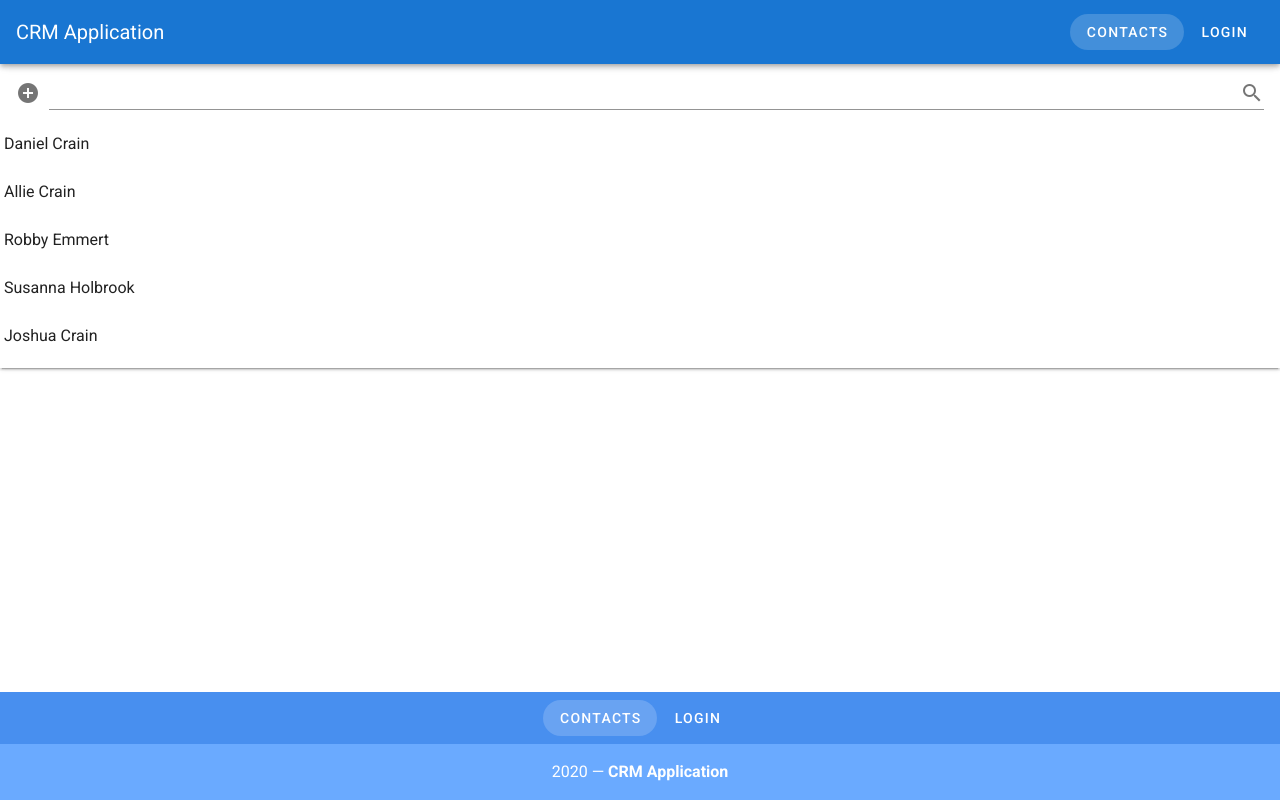
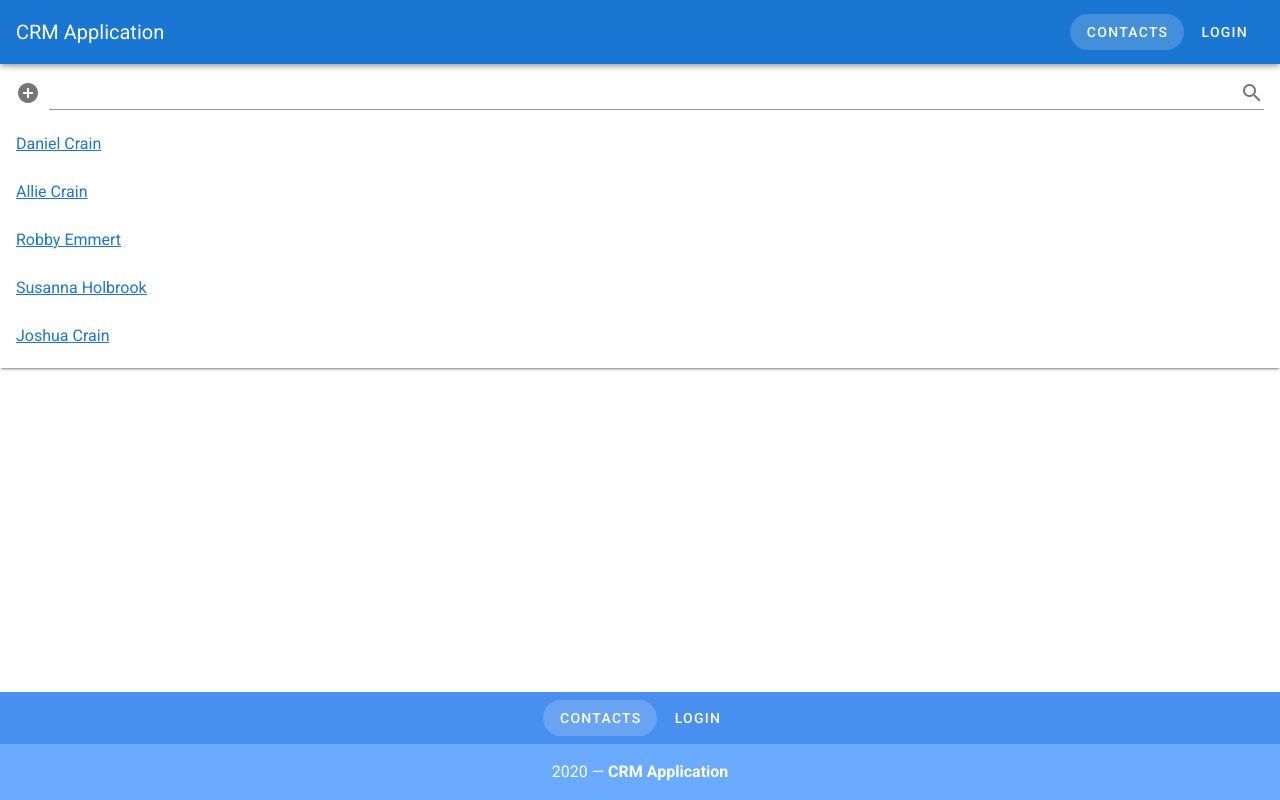
Before and after one commit to bluevision/vue-crm, a Vue app: page / in a window 1280 px wide. Built offline with nearby package versions, Linux system fonts and the light colour scheme; data requests are answered from the project's data file.

Commit message:
Added contact profile to show contact details

```diff
--- a/db.json
+++ b/db.json
@@ -4,27 +4,32 @@
     {
         "id": "1",
         "firstName": "Daniel",
-        "lastName": "Crain"
+        "lastName": "Crain",
+        "email": "bluevision97@gmail.com"
     },
     {
         "id": "2",
         "firstName": "Allie",
-        "lastName": "Crain"
+        "lastName": "Crain",
+        "email": "myautumnsbreeze@gmail.com"
     },
     {
         "id": "3",
         "firstName": "Robby",
-        "lastName": "Emmert"
+        "lastName": "Emmert",
+        "email": "unknown@unknown.com"
     },
     {
         "id": "4",
         "firstName": "Susanna",
-        "lastName": "Holbrook"
+        "lastName": "Holbrook",
+        "email": "unknown"
     },
     {
         "id": "5",
         "firstName": "Joshua",
-        "lastName": "Crain"
+        "lastName": "Crain",
+        "email": "unknown"
     }
 ]
 }
--- a/src/router/index.js
+++ b/src/router/index.js
@@ -1,6 +1,7 @@
 import Vue from "vue";
 import VueRouter from "vue-router";
 import ContactList from "../views/ContactList.vue";
+import Contact from '../views/Contact.vue';
 
 
 Vue.use(VueRouter);
@@ -11,6 +12,12 @@ const routes = [
     name: "Contacts",
     component: ContactList,
 
+  },
+  {
+    path: '/contact/:id',
+    name: 'Contact',
+    component: Contact,
+    props: true
   },
   {
     path: "/about",
--- a/src/services/ContactService.js
+++ b/src/services/ContactService.js
@@ -14,6 +14,6 @@ export default {
         return apiClient.get('/contacts')
     },
     getContact(id) {
-        return apieClient.get('/contacts/' + id)
+        return apiClient.get('/contacts/' + id)
     }
 }
--- a/src/views/Contact.vue
+++ b/src/views/Contact.vue
@@ -1,31 +1,30 @@
-<template><v-row justify="center">
-    <v-dialog v-model="dialog" persistent max-width="290">
-      <template v-slot:activator="{ on }">
-        <v-list-item-content dark v-on="on">{{firstName + ' ' + lastName}}</v-list-item-content>
-      </template>
-      <v-card>
-        <v-card-title class="headline">{{firstName + ' ' + lastName}}</v-card-title>
-        <textarea :value="firstName" relative bg-transparent px-2 border mt-2 h-64 border-none leading-normal/>
-        <v-card-actions>
-          <v-spacer></v-spacer>
-          <v-btn color="green darken-1" text @click="dialog = false">Disagree</v-btn>
-          <v-btn color="green darken-1" text @click="dialog = false">Agree</v-btn>
-        </v-card-actions>
-      </v-card>
-    </v-dialog>
-  </v-row>
-  </template>
+<template>
+<div class="event-header">
+  <h3>Full Name: {{contact.firstName + ' ' + contact.lastName}}</h3>
+  <h5>Email: {{contact.email}}</h5>
+  </div>
+</template>
 
   <script>
+
+  import ContactService from '@/services/ContactService.js'
+
   export default {
+    props: ['id'],
     data () {
       return {
-        dialog: false,
+        contact: {}
       }
     },
-        props: {
-          firstName: String,
-          lastName: String
-      }
+    created() {
+      ContactService.getContact(this.id)
+        .then(response => {
+          this.contact = response.data
+
+        })
+        .catch(error => {
+          console.log('error' + error.response)
+        })
+    }
   }
 </script>
--- a/src/views/ContactList.vue
+++ b/src/views/ContactList.vue
@@ -8,18 +8,15 @@
       <v-subheader>
         <v-text-field>
         <v-icon slot="append">mdi-magnify</v-icon>
-      <v-icon slot="prepend" @click="addContact">mdi-plus-circle</v-icon>
+      <v-icon slot="prepend">mdi-plus-circle</v-icon>
       </v-text-field>
       </v-subheader>
     <v-list-item-group v-model="item" color="primary">
         <v-list-item
-          v-for="(contact, i) in contacts"
-          :key="i"
-        >
-                <template v-slot:activator="{ on }">
-        <v-list-item-content dark v-on="on">{{firstName + ' ' + lastName}}</v-list-item-content>
-      </template>
-          <Contact :firstName="contact.firstName" :lastName="contact.lastName" />
+          v-for="contact in contacts" :key="contact.id" :contact="contact">
+
+        <router-link :to="{name: 'Contact', params: { id: contact.id}}"><v-list-item-content dark>{{contact.firstName + ' ' + contact.lastName}}</v-list-item-content></router-link>
+
 
         </v-list-item>
       </v-list-item-group>
@@ -30,7 +27,6 @@
 
 <script>
 import ContactService from '@/services/ContactService.js'
-import Contact from './Contact.vue';
 
 export default {
 data() {
@@ -42,7 +38,6 @@ methods: {
   },
 },
   components: {
-   Contact,
   },
   created() {
     ContactService.getContacts()
```
